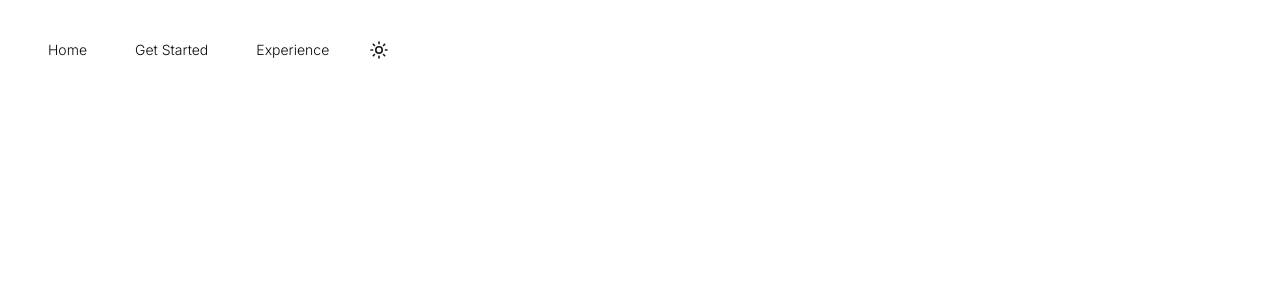
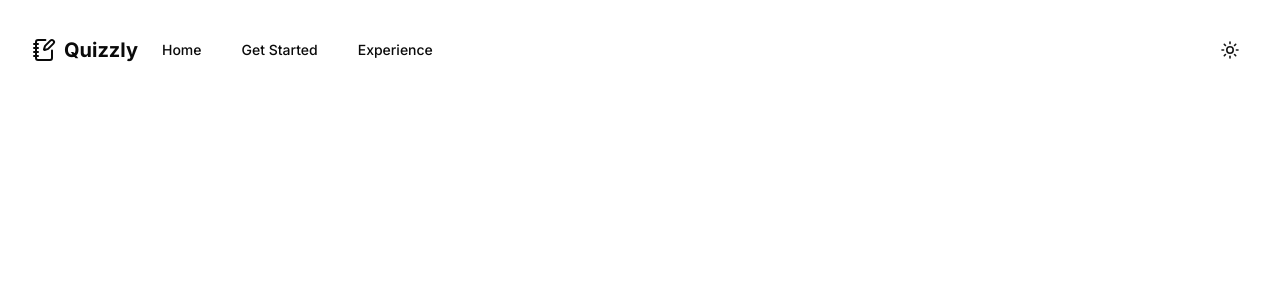
Before and after one commit to SKumr20/quizzly, a Next.js app: page / in a window 1280 px wide. Shown: the top 300 px of the page. Built offline with nearby package versions, Linux system fonts and the light colour scheme.

Commit message:
Fix Navbar alignment

```diff
--- a/package.json
+++ b/package.json
@@ -16,6 +16,7 @@
     "clsx": "^2.1.1",
     "framer-motion": "^12.6.3",
     "lucide-react": "^0.483.0",
+    "motion": "^12.6.3",
     "next": "15.2.3",
     "next-themes": "^0.4.6",
     "react": "^19.0.0",
--- a/src/components/sections/Navbar.jsx
+++ b/src/components/sections/Navbar.jsx
@@ -10,28 +10,33 @@ import {
   SheetTrigger,
 } from "@/components/ui/sheet";
 import Link from "next/link";
+import Title from "../ui/Title";
+
 const Navbar = () => {
   return (
-    <div className="flex bg-background justify-between p-8">
+    <div className="flex bg-background justify-between items-center p-8">
       <div className="flex justify-center items-center">
+        <Title />
         {/* Visible on bigger devices */}
-        <div className="hidden md:flex justify-center items-center gap-4">
-          <Button variant="ghost" className="text-sm font-light">
+        <div className="hidden md:flex ml-2 justify-center items-center gap-2">
+          <Button variant="ghost" className="text-sm">
             <Link href='/'>
               Home
             </Link>
           </Button>
-          <Button variant="ghost" className="text-sm font-light">
+          <Button variant="ghost" className="text-sm">
             Get Started
           </Button>
-          <Button variant="ghost" className="text-sm font-light">
+          <Button variant="ghost" className="text-sm">
             <Link href='/experience'>
               Experience
             </Link>
           </Button>
-          <ToggleDarkmode />
         </div>
 
+      </div>
+      {/* Right Side Div */}
+      <div className="flex">
         {/* Small device toggle with ToggleDarkmode next to it */}
         <div className="md:hidden flex items-center gap-2">
           <Sheet>
@@ -44,21 +49,21 @@ const Navbar = () => {
               <div className="flex flex-col items-center p-6 w-full mt-5 space-y-4">
                 <Link href='/' className="w-full text-center">
                   <SheetClose asChild>
-                    <Button variant="ghost" className="text-md font-light w-full justify-center">
+                    <Button variant="ghost" className="text-md w-full justify-center">
                       Home
                     </Button>
                   </SheetClose>
                 </Link>
 
                 <SheetClose asChild>
-                  <Button variant="ghost" className="text-md font-light w-full justify-center">
+                  <Button variant="ghost" className="text-md w-full justify-center">
                     Projects
                   </Button>
                 </SheetClose>
 
                 <Link href='/experience' className="w-full text-center">
                   <SheetClose asChild>
-                    <Button variant="ghost" className="text-md font-light w-full justify-center">
+                    <Button variant="ghost" className="text-md w-full justify-center">
                       Experience
                     </Button>
                   </SheetClose>
@@ -66,9 +71,10 @@ const Navbar = () => {
               </div>
             </SheetContent>
           </Sheet>
-          <ToggleDarkmode />
         </div>
+        <ToggleDarkmode />
       </div>
+
     </div>
   );
 };
--- /dev/null
+++ b/src/components/ui/Title.jsx
@@ -0,0 +1,13 @@
+import { NotebookPen } from "lucide-react"
+
+const Title = () => {
+  return (
+    <div className="flex gap-2 items-center">
+      <NotebookPen />
+      <h1 className="font-bold text-xl">Quizzly</h1>
+    </div>
+
+  )
+}
+
+export default Title
```
Also changed, not shown: 1 other file (tests, documents, lock files or other folders).
